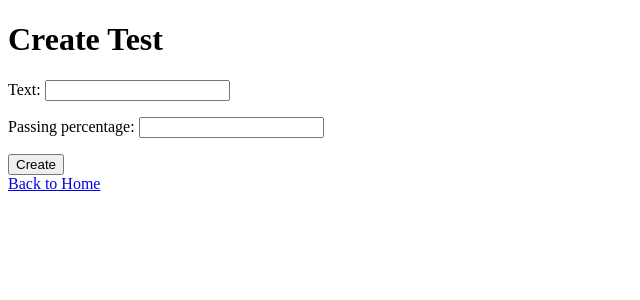
After one commit to jhbeltran01/quizapp, a Django app: page /quiz/create-new-test/1 in a window 1280 px wide. The commit adds this page. Shown: the top 300 px of the page, without its empty margins (0-640 px from the left). Run offline with Django 4.2, Linux system fonts and the light colour scheme.

Commit message:
implement create test feature

```diff
--- a/project_apps/quiz/admin.py
+++ b/project_apps/quiz/admin.py
@@ -1,4 +1,5 @@
 from django.contrib import admin
-from .models import Room
+from .models import Room, Test
 
 admin.site.register(Room)
+admin.site.register(Test)
--- /dev/null
+++ b/project_apps/quiz/forms/CreateTestForm.py
@@ -0,0 +1,9 @@
+from django import forms
+
+from ..models import Test
+
+
+class CreateTestForm(forms.ModelForm):
+	class Meta:
+		model = Test
+		fields = ('text', 'passing_percentage')
--- a/project_apps/quiz/models.py
+++ b/project_apps/quiz/models.py
@@ -18,11 +18,13 @@ class Room(models.Model):
 
 
 class Test(models.Model):
+	room = models.ManyToManyField(Room)
 	text = models.CharField(max_length=500, null=False, blank=False)
 	passing_percentage = models.FloatField(null=False, blank=False)
-	publish_at = models.DateTimeField(default=timezone.now)
-	time_limit = models.IntegerField(default=0)
-	close_at = models.DateTimeField()
+	# publish_at = models.DateTimeField(default=timezone.now)
+	# time_limit = models.IntegerField(default=0)
+	# close_at = models.DateTimeField()
+	# started_at = models.DateTimeField()
 	created_at = models.DateTimeField(auto_now_add=True)
 	modified_at = models.DateTimeField(auto_now=True)
 
--- a/project_apps/quiz/urls.py
+++ b/project_apps/quiz/urls.py
@@ -6,6 +6,8 @@ from .views.JoinRoomView import JoinRoomView
 from .views.RedirectToUpdateStudentDataOrJoinRoomView import RedirectToUpdateStudentDataOrJoinRoomView
 from .views.UpdateStudentIdAndCourseView import UpdateStudentIdAndCourseView
 from .views.TestListView import TestListView
+from .views.CreateTestView import CreateTestView
+from .views.CreateChoiceView import CreateChoiceView
 
 app_name = 'quiz'
 
@@ -15,5 +17,7 @@ urlpatterns = [
 	path('join-room/', JoinRoomView.as_view(), name='join-room'),
 	path('check-data/',RedirectToUpdateStudentDataOrJoinRoomView.as_view(), name='check-data'),
 	path('fill-user-data/<str:pk>', UpdateStudentIdAndCourseView.as_view(), name='fill-student-data'),
-	path('created-tests/<int:pk>/', TestListView.as_view(), name='test-list'),
+	path('created-tests/<int:room_id>/', TestListView.as_view(), name='test-list'),
+	path('create-new-test/<int:pk>', CreateTestView.as_view(), name='create-test'),
+	path('add-choices/<int:pk>', CreateChoiceView.as_view(), name='create-choice')
 ]
--- /dev/null
+++ b/project_apps/quiz/views/CreateChoiceView.py
@@ -0,0 +1,4 @@
+from django.views import generic
+
+class CreateChoiceView(generic.TemplateView):
+	template_name = 'quiz/create-choice.html'
--- /dev/null
+++ b/project_apps/quiz/views/CreateTestView.py
@@ -0,0 +1,21 @@
+from django.views import generic
+from django.http import HttpResponseRedirect
+from django.urls import reverse
+
+from ..models import Test
+from ..forms.CreateTestForm import CreateTestForm
+
+class CreateTestView(generic.CreateView):
+	model = Test
+	form_class = CreateTestForm
+	template_name = 'quiz/create-test.html'
+
+
+	def post(self, request, *args, **kwargs):
+		self.room_id = kwargs['pk']
+		return super().post(request, *args, **kwargs)
+
+	def form_valid(self, form):
+		new_test = self.request.user.room_set.get(pk=self.room_id).test_set.create(text=form.cleaned_data['text'], passing_percentage=form.cleaned_data['passing_percentage'])
+		new_test.save()
+		return HttpResponseRedirect(reverse('quiz:create-choice', args=(new_test.id,)))
--- /dev/null
+++ b/templates/quiz/create-choice.html
@@ -0,0 +1,3 @@
+<h1>Create Choice</h1>
+
+<a href="{% url 'quiz:home' %}">Back to Home</a>
--- /dev/null
+++ b/templates/quiz/create-test.html
@@ -0,0 +1,11 @@
+{% extends '../layouts/base.html' %}
+<span></span>
+{% block content %}
+<h1>Create Test</h1>
+<form action="" method="post">
+  {% csrf_token %} {{form.as_p}}
+  <input type="submit" value="Create" />
+</form>
+
+<a href="{% url 'quiz:home' %}">Back to Home</a>
+{% endblock content %}
--- a/templates/quiz/test-list.html
+++ b/templates/quiz/test-list.html
@@ -3,10 +3,11 @@
 {% block content %}
 <h1>
   <span>Test List</span>
-  <a href="">
+  <a href="{% url 'quiz:create-test' room_id %}">
     <button>Create Test</button>
   </a>
 </h1>
+
 <div>
   {% if test_list %}
   <ul>
```
Also changed, not shown: project_apps/quiz/views/TestListView.py (+9 -0 lines), project_apps/quiz/migrations/0010_test.py, project_apps/quiz/migrations/0011_remove_test_close_at_remove_test_publish_at_and_more.py (added).
